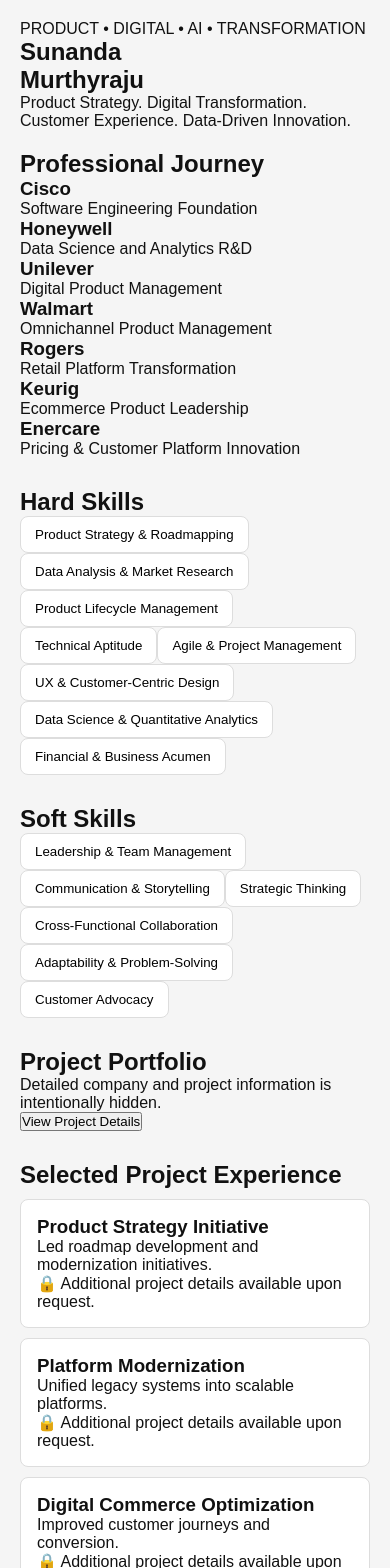
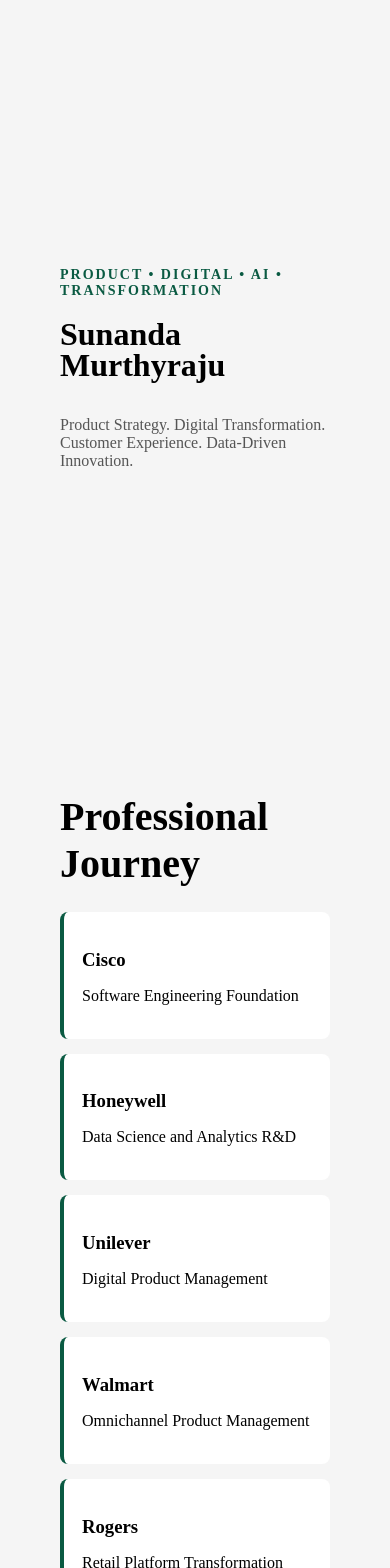
Before and after one commit to sunanda29/Sunanda_portfolio_2, a React (Vite) app: page / in a window 390 px wide. Shown: the top 1568 px of the page. Built offline with nearby package versions, Linux system fonts and the light colour scheme.

Commit message:
Update App.css

```diff
--- a/src/App.css
+++ b/src/App.css
@@ -1,224 +1,208 @@
-@import url('https://fonts.googleapis.com/css2?family=Cormorant+Garamond:wght@400;500;600;700&display=swap');
-
-*{
-  margin:0;
-  padding:0;
-  box-sizing:border-box;
+.container {
+  max-width: 1200px;
+  margin: auto;
+  padding: 40px;
 }
 
-body{
-  background:#f3f3f3;
-  color:#111;
-  font-family:Arial, Helvetica, sans-serif;
+.hero {
+  min-height: 75vh;
+  display: flex;
+  flex-direction: column;
+  justify-content: center;
 }
 
-#root{
-  width:100%;
+.tag {
+  color: #0a5a42;
+  font-size: 14px;
+  font-weight: 600;
+  letter-spacing: 2px;
 }
 
-/* =========================
-   HERO
-========================= */
-
-.hero{
-  width:100%;
-  padding:40px;
+.hero h1 {
+  font-size: 88px;
+  line-height: 0.95;
+  margin: 20px 0;
 }
 
-.hero-tagline{
-  color:#0d5a54;
-  font-size:13px;
-  font-weight:700;
-  text-transform:uppercase;
-  letter-spacing:1px;
-  margin-bottom:8px;
+.hero-text {
+  max-width: 700px;
+  font-size: 22px;
+  color: #555;
 }
 
-.hero-header{
-  display:flex;
-  align-items:flex-start;
-  gap:20px;
-  flex-wrap:nowrap;
+.section {
+  margin-top: 80px;
 }
 
-.hero-name{
-  font-size:20px;
-  font-weight:700;
-  white-space:nowrap;
-  flex-shrink:0;
-  margin:0;
+.section h2 {
+  margin-bottom: 25px;
+  font-size: 40px;
 }
 
-.hero-description{
-  font-size:14px;
-  color:#555;
-  max-width:700px;
-  line-height:1.4;
-  margin:0;
+.timeline {
+  display: grid;
+  gap: 15px;
 }
 
-/* =========================
-   SECTIONS
-========================= */
-
-section{
-  padding:0 40px 40px;
+.timeline-item {
+  background: white;
+  border-left: 4px solid #0a5a42;
+  padding: 18px;
+  border-radius: 8px;
 }
 
-.section-title{
-  font-size:18px;
-  font-weight:700;
-  margin-bottom:15px;
+.timeline-item h3 {
+  margin-bottom: 5px;
 }
 
-/* =========================
-   JOURNEY
-========================= */
-
-.journey-grid{
-  display:flex;
-  flex-direction:column;
-  gap:10px;
+.skills-grid {
+  display: flex;
+  flex-wrap: wrap;
+  gap: 15px;
 }
 
-.journey-card{
-  background:#fff;
-  border-left:3px solid #2d6a4f;
-  border-radius:8px;
-  padding:14px;
+.skill-card {
+  padding: 14px 18px;
+  border: 1px solid #ddd;
+  background: white;
+  border-radius: 10px;
+  cursor: pointer;
+  transition: all 0.25s;
 }
 
-.journey-company{
-  font-size:16px;
-  font-weight:700;
+.skill-card:hover {
+  background: #0a5a42;
+  color: white;
 }
 
-.journey-role{
-  font-size:14px;
-  color:#666;
+/* QUESTION AREA */
+
+.question-section {
+  margin-top: 24px;
 }
 
-/* =========================
-   SKILLS
-========================= */
-
-.skills-container{
-  display:flex;
-  flex-wrap:wrap;
-  gap:10px;
+.question-box {
+  width: 100%;
+  min-height: 120px;
+  border: 1px solid #ddd;
+  background: white;
+  border-radius: 8px;
+  padding: 14px;
+  font-size: 1rem;
+  font-family: Arial, Helvetica, sans-serif;
 }
 
-.skill-card{
-  background:white;
-  border:1px solid #ddd;
-  border-radius:8px;
-  padding:10px 14px;
-  cursor:pointer;
+.submit-btn {
+  margin-top: 12px;
+  border: none;
+  background: #2d6a4f;
+  color: white;
+  padding: 10px 18px;
+  border-radius: 6px;
+  cursor: pointer;
 }
 
-.skill-card h3{
-  font-size:13px;
-  margin:0;
+.submit-btn:hover {
+  background: #1f4d38;
 }
 
-.skill-card p{
-  display:none;
+/* DRILLDOWN */
+
+.drilldown-container {
+  display: flex;
+  flex-wrap: wrap;
+  gap: 10px;
+  margin-top: 20px;
 }
 
-/* =========================
-   QUESTION
-========================= */
-
-.question-section{
-  margin-top:20px;
+.drilldown-btn {
+  border: 1px solid #ccc;
+  background: white;
+  padding: 8px 14px;
+  border-radius: 6px;
+  font-size: 0.9rem;
+  cursor: pointer;
 }
 
-.question-box{
-  width:100%;
-  min-height:120px;
-  border:1px solid #ddd;
-  border-radius:8px;
-  padding:12px;
+.drilldown-btn:hover {
+  background: #2d6a4f;
+  color: white;
+  border-color: #2d6a4f;
 }
 
-.submit-btn{
-  margin-top:10px;
-  background:#2d6a4f;
-  color:#fff;
-  border:none;
-  border-radius:6px;
-  padding:10px 14px;
-  cursor:pointer;
+/* PROJECTS */
+
+.project-card {
+  background: white;
+  border: 1px solid #ddd;
+  padding: 20px;
+  border-radius: 8px;
+  margin-top: 12px;
 }
 
-/* =========================
-   DRILLDOWN
-========================= */
-
-.drilldown-container{
-  display:flex;
-  flex-wrap:wrap;
-  gap:10px;
-  margin-top:15px;
+.project-card h3 {
+  font-size: 1.2rem;
+  margin-bottom: 8px;
 }
 
-.drilldown-btn{
-  background:#fff;
-  border:1px solid #ddd;
-  border-radius:6px;
-  padding:8px 12px;
-  cursor:pointer;
+.project-card p {
+  font-size: 1rem;
+  line-height: 1.5;
 }
 
-.drilldown-btn:hover{
-  background:#2d6a4f;
-  color:white;
+/* CONTACT */
+
+.contact {
+  text-align: left;
 }
 
-/* =========================
-   PROJECTS
-========================= */
-
-.project-card{
-  background:white;
-  border:1px solid #ddd;
-  border-radius:8px;
-  padding:16px;
-  margin-top:10px;
+.contact h2 {
+  margin-bottom: 10px;
 }
 
-/* =========================
-   CONTACT
-========================= */
-
-.contact{
-  text-align:left;
+.contact a {
+  color: inherit;
 }
 
-/* =========================
-   MOBILE
-========================= */
+/* MOBILE */
 
-@media(max-width:768px){
-
-  .hero{
-    padding:20px;
+@media (max-width: 768px) {
+  .hero {
+    padding: 20px;
   }
 
-  .hero-header{
-    flex-direction:column;
-    gap:10px;
+  .hero h1,
+  .hero h2,
+  .hero h3,
+  .hero-name {
+    font-size: 2rem;
   }
 
-  .hero-name{
-    font-size:18px;
+  .hero p {
+    font-size: 1rem;
   }
 
-  .hero-description{
-    font-size:13px;
+  section {
+    padding: 0 20px 40px;
   }
 
-  section{
-    padding:0 20px 30px;
+  .section-title {
+    font-size: 1.8rem;
+  }
+
+  .journey-company {
+    font-size: 1rem;
+  }
+
+  .journey-role {
+    font-size: 0.9rem;
+  }
+
+  .skill-card h3 {
+    font-size: 0.85rem;
+  }
+
+  .question-box {
+    font-size: 0.95rem;
   }
 }
```
